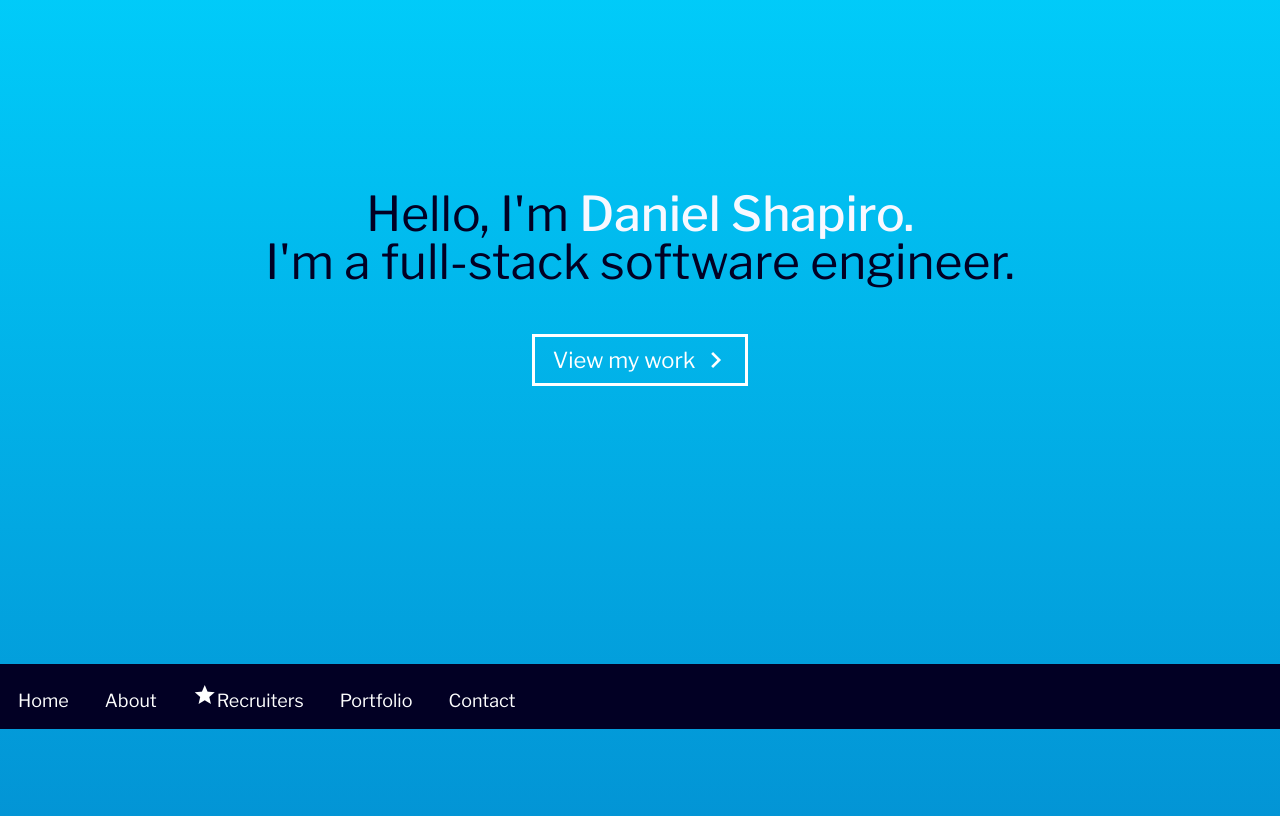
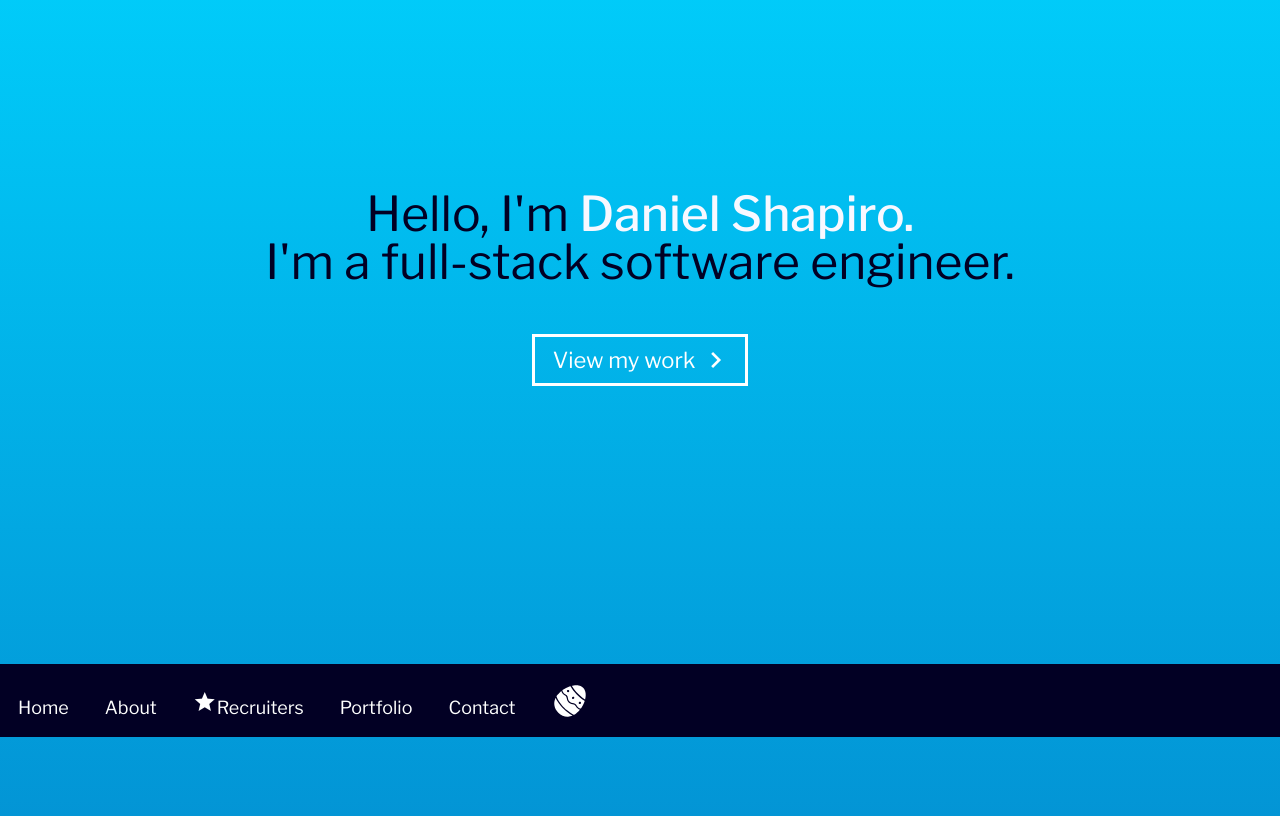
Before and after one commit to shapirodaniel/portfolio, a React (Create React App) app: page / in a window 1280 px wide. Shown: the part 136-952 px from the top of the page. Built offline with nearby package versions, Linux system fonts and the light colour scheme.

Commit message:
add: easter egg nav and modal logic

```diff
--- a/src/Main.js
+++ b/src/Main.js
@@ -8,17 +8,23 @@ import {
 	Stars,
 	Portfolio,
 	Contact,
+	EasterEgg,
 } from './main/';
 
 const Main = () => {
 	const [isModalVisible, setModalVisible] = useState(false);
+	const [modalComponent, setModalComponent] = useState('Recruiter');
 
 	return (
 		<main>
-			<Nav isModalVisible={isModalVisible} setModalVisible={setModalVisible} />
+			<Nav
+				isModalVisible={isModalVisible}
+				setModalVisible={setModalVisible}
+				setModalComponent={setModalComponent}
+			/>
 			{isModalVisible && (
-				<Modal>
-					<Recruiter />
+				<Modal closeModal={() => setModalVisible(false)}>
+					{modalComponent === 'Recruiter' ? <Recruiter /> : <EasterEgg />}
 				</Modal>
 			)}
 			<About />
--- /dev/null
+++ b/src/main/EasterEgg.css
@@ -0,0 +1,9 @@
+.easterEggContainer {
+	display: flex;
+	flex-direction: column;
+	align-items: center;
+	justify-content: flex-start;
+	background-color: white;
+	border-radius: 20px;
+	padding: 2em;
+}
--- /dev/null
+++ b/src/main/EasterEgg.js
@@ -0,0 +1,10 @@
+import React from 'react';
+import './EasterEgg.css';
+
+const EasterEgg = () => {
+	return (
+		<section className='easterEggContainer'>hi im easter egg modal</section>
+	);
+};
+
+export default EasterEgg;
--- a/src/main/Modal.js
+++ b/src/main/Modal.js
@@ -1,13 +1,13 @@
 import React from 'react';
 import './Modal.css';
 
-const Modal = ({ children }) => {
+const Modal = ({ children, closeModal }) => {
 	return (
 		<div>
 			{/* opaque full-page backdrop */}
 			<div className={'modalBackdrop'}></div>
 			{/* transparent full-page backdrop to situate modal content */}
-			<div className={'transparentBlockContainer'}>
+			<div className={'transparentBlockContainer'} onClick={closeModal}>
 				{/* view "window" for modal children */}
 				<div className={'centeredModalBlock'}>{children}</div>
 			</div>
--- a/src/main/Nav.css
+++ b/src/main/Nav.css
@@ -3,7 +3,7 @@ nav {
 	position: sticky;
 	z-index: 10;
 	top: 0;
-	padding: 1.2em 0;
+	padding: 0.9em 0 1.2em 0;
 	color: white;
 	background-color: var(--dayTextColor);
 }
@@ -28,3 +28,9 @@ nav span:hover i {
 nav span.activeClass {
 	border-bottom-color: var(--nightLightAccent);
 }
+
+.easterEggIcon {
+	filter: invert();
+	height: 2em;
+	transform: translateY(5px);
+}
--- a/src/main/Nav.js
+++ b/src/main/Nav.js
@@ -5,25 +5,38 @@ import './Nav.css';
 const scrollIntoView = classSelector =>
 	document.querySelector(classSelector).scrollIntoView({ behavior: 'smooth' });
 
-const Nav = ({ isModalVisible, setModalVisible }) => {
+const Nav = ({ isModalVisible, setModalVisible, setModalComponent }) => {
 	const homeRef = useRef(null);
 	const aboutRef = useRef(null);
 	const recruiterRef = useRef(null);
 	const portfolioRef = useRef(null);
 	const contactRef = useRef(null);
+	const easterEggRef = useRef(null);
 
-	const refArray = [homeRef, aboutRef, recruiterRef, portfolioRef, contactRef];
+	const refArray = [
+		homeRef,
+		aboutRef,
+		recruiterRef,
+		portfolioRef,
+		contactRef,
+		easterEggRef,
+	];
 
 	// toggleActiveClass toggles activeClass by ref
 	const toggleActiveClass = nodeId => {
 		// close recruiter modal on any non-recruiter-modal clicks
-		if (nodeId !== 'recruiter') {
+		if (nodeId !== 'recruiter' && nodeId !== 'easterEgg') {
 			setModalVisible(false);
 		}
 
 		// special case: recruiter modal
 		if (nodeId === 'recruiter') {
+			easterEggRef.current.classList.remove('activeClass');
 			return recruiterRef.current.classList.toggle('activeClass');
+		}
+		if (nodeId === 'easterEgg') {
+			recruiterRef.current.classList.remove('activeClass');
+			return easterEggRef.current.classList.toggle('activeClass');
 		}
 
 		refArray.forEach(ref => {
@@ -68,7 +81,8 @@ const Nav = ({ isModalVisible, setModalVisible }) => {
 				id='recruiter'
 				ref={recruiterRef}
 				onClick={() => {
-					setModalVisible(!isModalVisible);
+					setModalComponent('Recruiter');
+					setModalVisible(true);
 					toggleActiveClass('recruiter');
 				}}
 			>
@@ -94,6 +108,21 @@ const Nav = ({ isModalVisible, setModalVisible }) => {
 			>
 				Contact
 			</span>
+			<span
+				id='easterEgg'
+				ref={easterEggRef}
+				onClick={() => {
+					setModalComponent('EasterEgg');
+					setModalVisible(true);
+					toggleActiveClass('easterEgg');
+				}}
+			>
+				<img
+					className='easterEggIcon'
+					src={'/easter-egg.svg'}
+					alt={'easter-egg-icon'}
+				/>
+			</span>
 		</nav>
 	);
 };
--- a/src/main/index.js
+++ b/src/main/index.js
@@ -5,3 +5,4 @@ export { default as Recruiter } from './Recruiter';
 export { default as Portfolio } from './Portfolio';
 export { default as Stars } from './Stars';
 export { default as Contact } from './Contact';
+export { default as EasterEgg } from './EasterEgg';
```
Also changed, not shown: public/easter-egg.svg (added).
